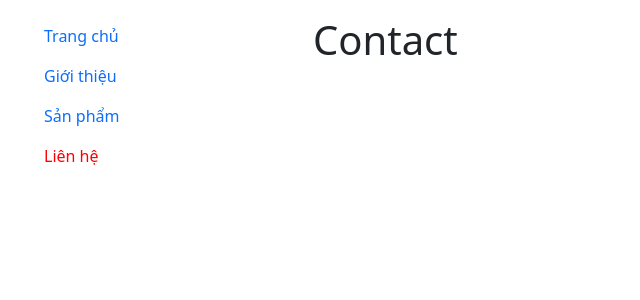
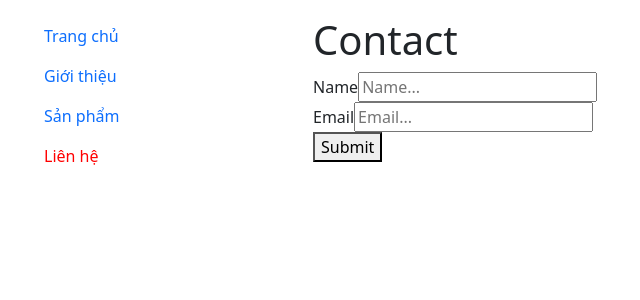
Before and after one commit to hoanganit19/unicode_online_reactjs06, a React (Vite) app: page /lien-he in a window 1280 px wide. Shown: the top 300 px of the page, without its empty margins (54-694 px from the left). Built offline with nearby package versions, Linux system fonts and the light colour scheme.

Commit message:
React Router DOM 03

```diff
--- a/src/App.jsx
+++ b/src/App.jsx
@@ -5,6 +5,7 @@ import Home from "./pages/Home";
 import About from "./pages/About";
 import Products from "./pages/Products";
 import Contact from "./pages/Contact";
+import ThankYou from "./pages/ThankYou";
 export default function App() {
   return (
     <div className="container py-3">
@@ -18,6 +19,7 @@ export default function App() {
             <Route path="/gioi-thieu" element={<About />} />
             <Route path="/san-pham" element={<Products />} />
             <Route path="/lien-he" element={<Contact />} />
+            <Route path="/thanh-cong" element={<ThankYou />} />
           </Routes>
         </div>
       </div>
--- a/src/components/Menu.jsx
+++ b/src/components/Menu.jsx
@@ -29,9 +29,7 @@ export default function Menu() {
       <CustomLink href="/">Trang chủ</CustomLink>
       <CustomLink href="/gioi-thieu">Giới thiệu</CustomLink>
       <CustomLink href="/san-pham?filter=abc">Sản phẩm</CustomLink>
-      <CustomLink href="/lien-he" target="_blank">
-        Liên hệ
-      </CustomLink>
+      <CustomLink href="/lien-he">Liên hệ</CustomLink>
     </ul>
   );
 }
--- a/src/pages/Contact.jsx
+++ b/src/pages/Contact.jsx
@@ -1,7 +1,32 @@
+import { createSearchParams, useNavigate } from "react-router-dom";
 export default function Contact() {
+  const navigate = useNavigate();
+  const params = {
+    pathname: "/thanh-cong",
+    search: createSearchParams({
+      id: 123,
+      q: "ahihi",
+    }).toString(),
+  };
+  const handleSubmit = (e) => {
+    e.preventDefault();
+    // navigate("/thanh-cong", { replace: true, state: { id: 123 } });
+    navigate(params);
+  };
   return (
     <div>
       <h1>Contact</h1>
+      <form action="" onSubmit={handleSubmit}>
+        <div>
+          <label htmlFor="">Name</label>
+          <input type="text" name="name" placeholder="Name..." />
+        </div>
+        <div>
+          <label htmlFor="">Email</label>
+          <input type="email" name="email" placeholder="Email..." />
+        </div>
+        <button>Submit</button>
+      </form>
     </div>
   );
 }
--- /dev/null
+++ b/src/pages/ThankYou.jsx
@@ -0,0 +1,17 @@
+import { useLocation } from "react-router-dom";
+
+export default function ThankYou() {
+  const location = useLocation();
+  console.log(location);
+  return (
+    <div>
+      <h1>Thank You</h1>
+      <p>
+        Lorem ipsum dolor sit amet consectetur, adipisicing elit. Delectus
+        repudiandae dolores modi, reprehenderit eum deserunt, rerum, voluptatem
+        accusamus eos aperiam deleniti culpa minus cumque consequatur velit
+        reiciendis id? Temporibus, nulla.
+      </p>
+    </div>
+  );
+}
```
